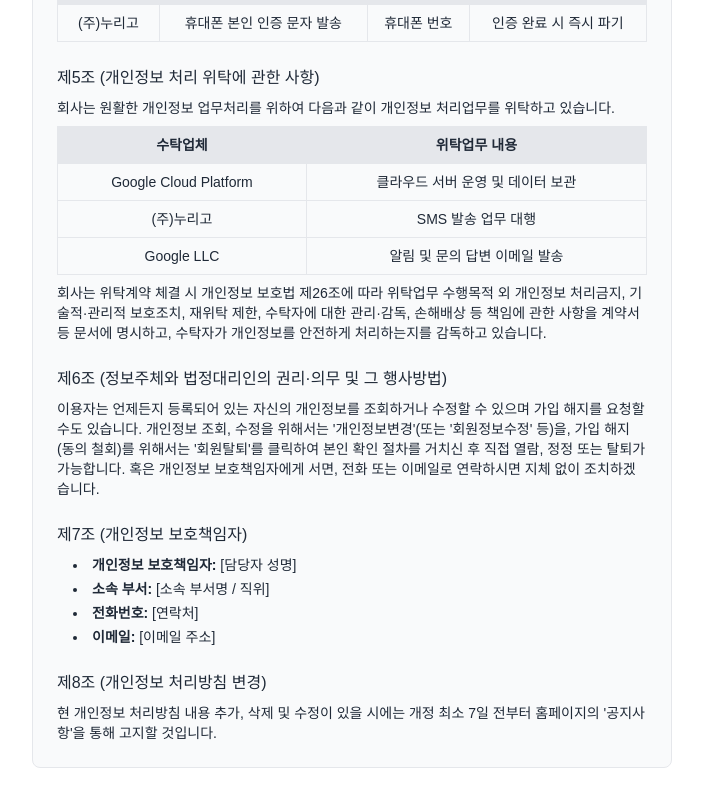
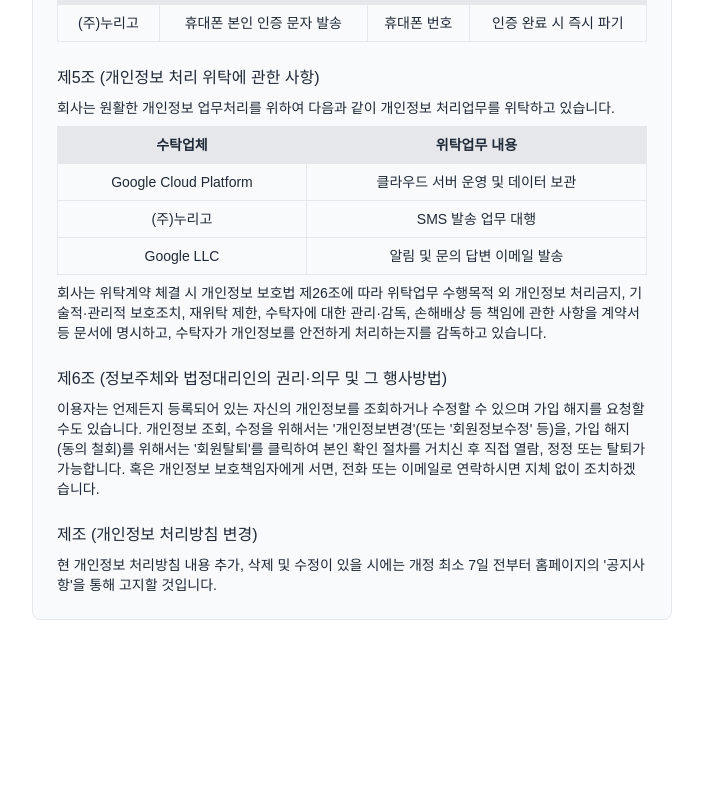
Before and after one commit to hyunwoo1229/pixo_frontend, a React (Vite) app: page /privacy in a window 1280 px wide. Shown: the part 1082-1882 px from the top of the page, without its empty margins (288-991 px from the left). After the commit the page ends 1734 px from the top, so only its background shows below. Built offline with nearby package versions, Linux system fonts and the light colour scheme; a web font is replaced by a local one.

Commit message:
약관 수정

```diff
--- a/src/pages/Over14.jsx
+++ b/src/pages/Over14.jsx
@@ -4,7 +4,7 @@ import { useNavigate } from 'react-router-dom';
 export default function Over14() {
   const navigate = useNavigate();
 
-  // BackButton 컴포넌트 경로 문제를 해결하기 위해 컴포넌트를 내부에 직접 정의합니다.
+  // BackButton 컴포넌트 경로 문제를 해결하기 위해 컴포넌트를 내부에 직접 정의.
   const BackButton = () => (
     <button
       onClick={() => navigate(-1)}
--- a/src/pages/Privacy.jsx
+++ b/src/pages/Privacy.jsx
@@ -155,17 +155,7 @@ export default function Privacy() {
           </div>
 
           <div>
-            <strong className="block font-medium text-base mb-2">제7조 (개인정보 보호책임자)</strong>
-             <ul className="list-disc list-inside space-y-1 pl-4">
-              <li><strong>개인정보 보호책임자:</strong> [담당자 성명]</li>
-              <li><strong>소속 부서:</strong> [소속 부서명 / 직위]</li>
-              <li><strong>전화번호:</strong> [연락처]</li>
-              <li><strong>이메일:</strong> [이메일 주소]</li>
-            </ul>
-          </div>
-
-          <div>
-            <strong className="block font-medium text-base mb-2">제8조 (개인정보 처리방침 변경)</strong>
+            <strong className="block font-medium text-base mb-2">제조 (개인정보 처리방침 변경)</strong>
             <p>
               현 개인정보 처리방침 내용 추가, 삭제 및 수정이 있을 시에는 개정 최소 7일 전부터 홈페이지의 '공지사항'을 통해 고지할 것입니다.
             </p>
```
